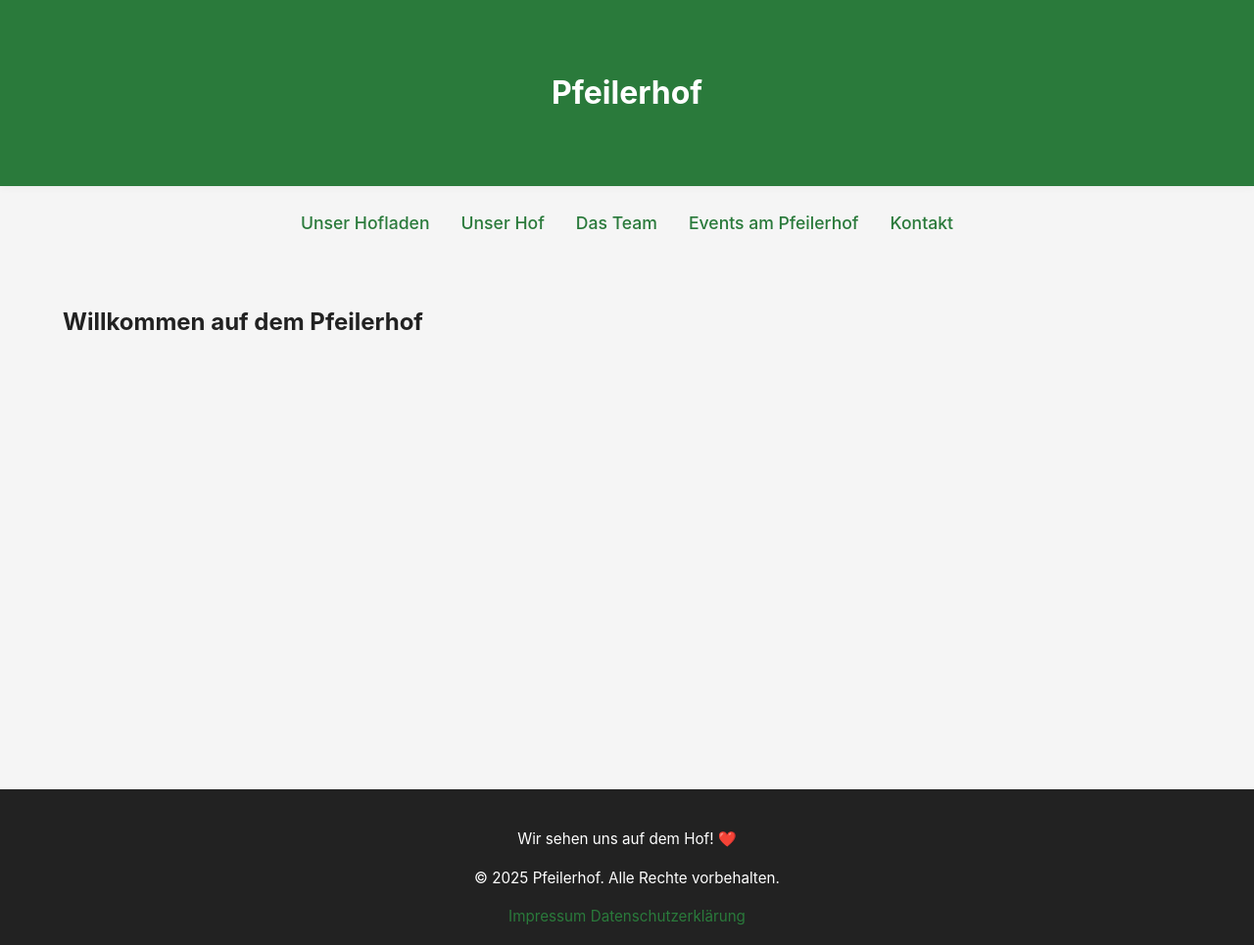
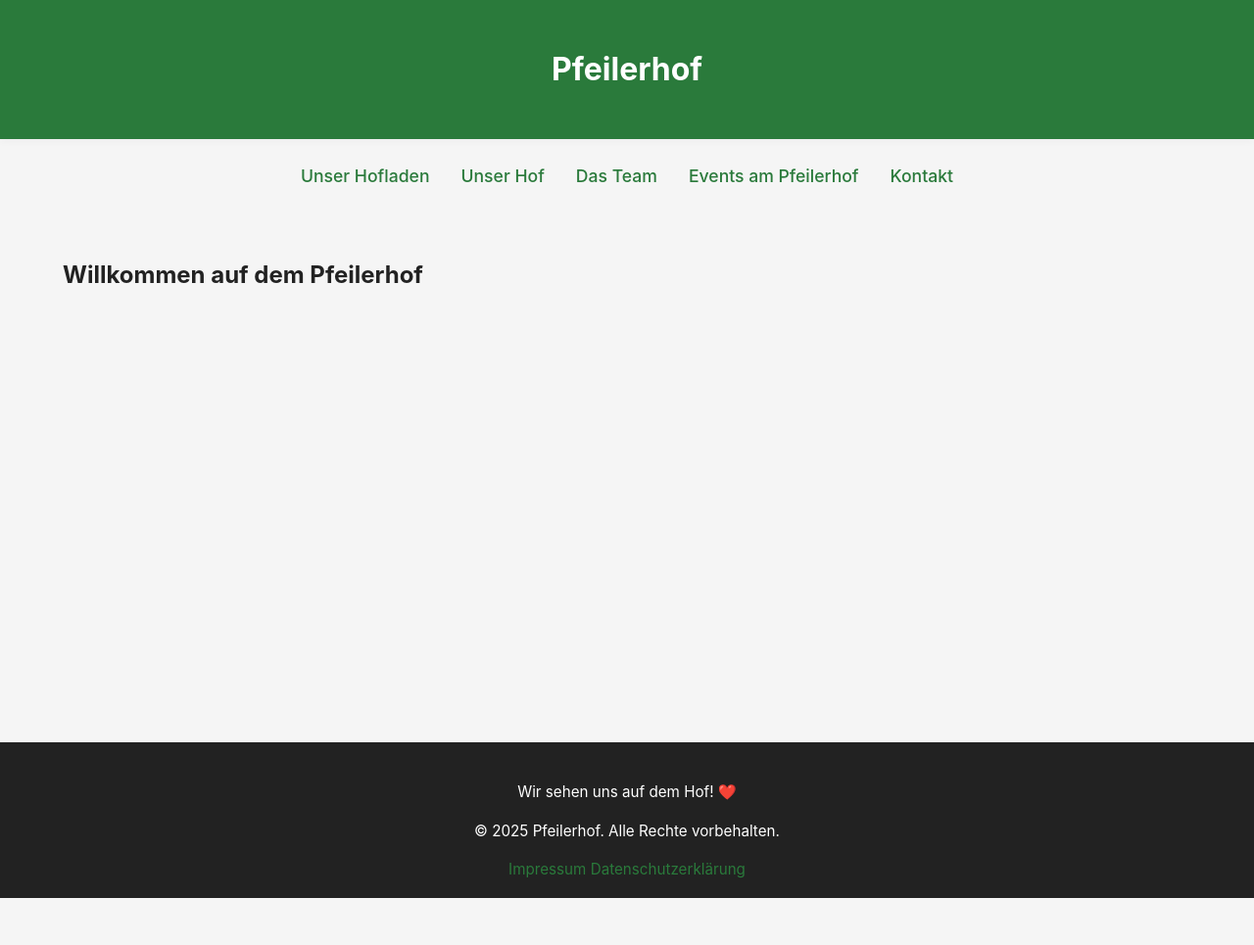
Before and after one commit to dschaufelberger/pfeilerhof, a Jekyll site: the page built from Pfeilerhof/index.md, in a window 1280 px wide. Shown: the whole page at 98% size. Built offline with Jekyll 4.4.1, drawn with Linux system fonts in a browser that asks for light colours; after the commit the page ends 917 px from its top, so only the background shows below that.

Commit message:
Remove <p> only visible for screen readers

```diff
--- a/Pfeilerhof/_layouts/default.html
+++ b/Pfeilerhof/_layouts/default.html
@@ -5,10 +5,7 @@
 
   <body>
     <header>
-      <div class="container">
         <h1>Pfeilerhof</h1>
-        <p class="sr-only">Willkommen auf der Website des Pfeilerhofs</p>
-      </div>
     </header>
 
     {% include navigation.html %}
--- a/Pfeilerhof/assets/css/main.scss
+++ b/Pfeilerhof/assets/css/main.scss
@@ -97,15 +97,3 @@ a:focus-visible {
   outline: 2px solid $accent-color;
   outline-offset: 2px;
 }
-
-// 6. Utility Classes
-.sr-only {
-  position: absolute;
-  width: 1px;
-  height: 1px;
-  padding: 0;
-  margin: -1px;
-  overflow: hidden;
-  clip: rect(0, 0, 0, 0);
-  border: 0;
-}
```
